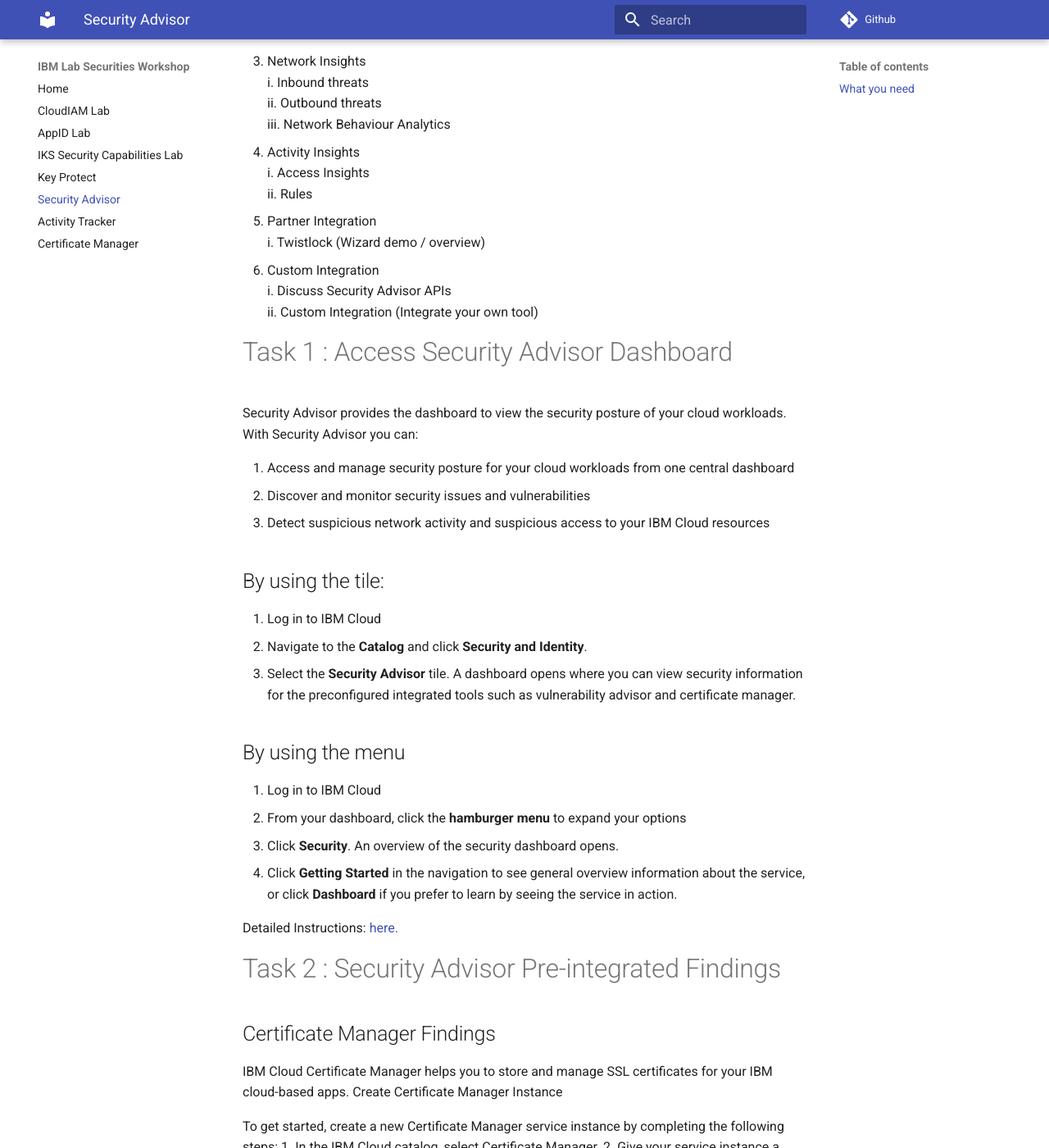
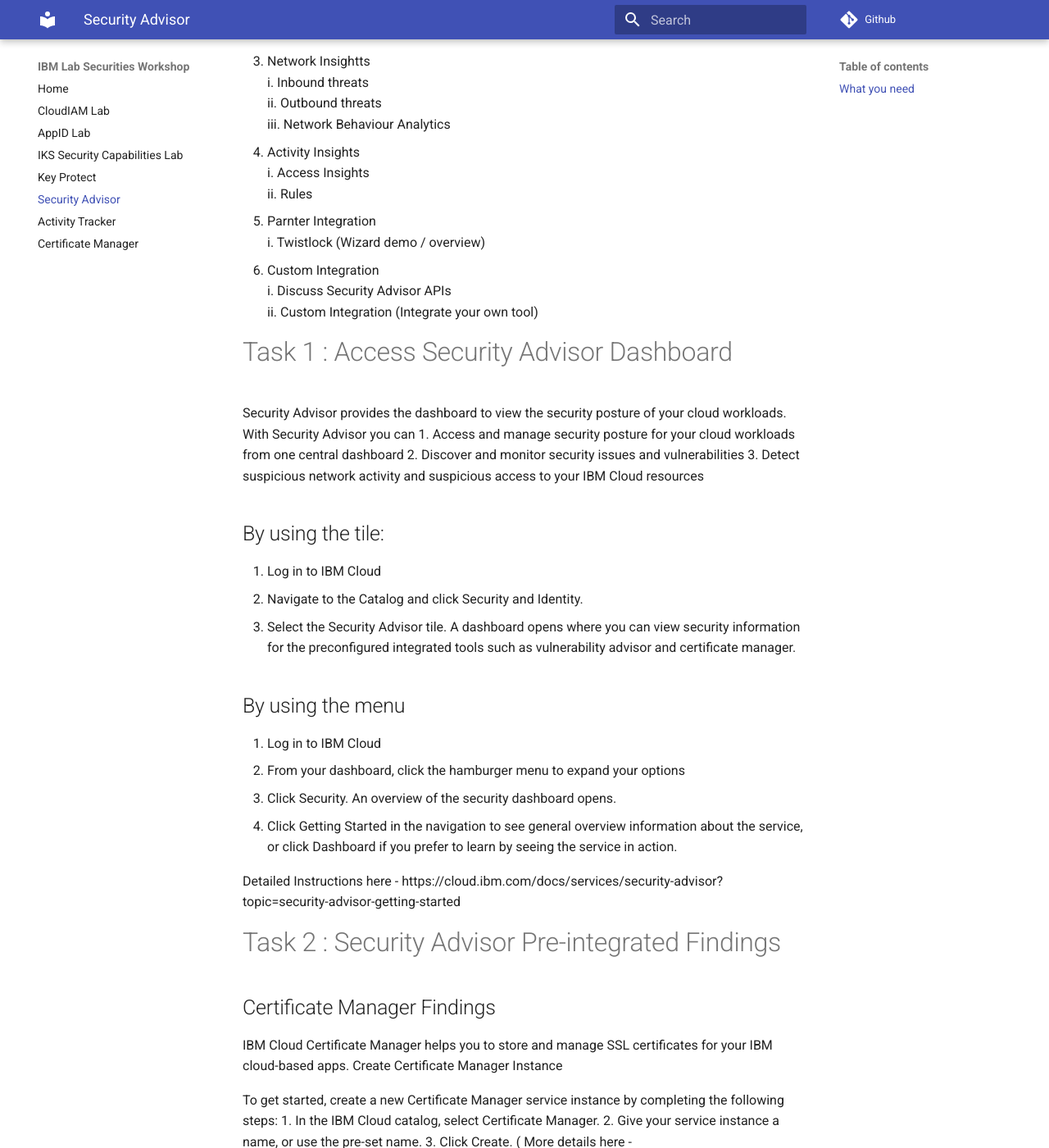
Before and after one commit to ibm-cloud-architecture/ibm-security-workshop, an MkDocs documentation site: the page built from docs/SecurityAdvisor/README.md, in a window 1280 px wide and 1400 px high, scrolled down 853 px. Shown: the whole window at 82% size. Built offline with MkDocs 1.6.1 and Material for MkDocs 9.7.7, drawn with Linux system fonts in a browser that asks for light colours; some of the changed text lies outside the part shown.

Commit message:
Updated Labs

```diff
--- a/docs/SecurityAdvisor/README.md
+++ b/docs/SecurityAdvisor/README.md
@@ -24,14 +24,14 @@ Google Chrome or Firefox browser is recommended
    i.	Create a certificate expiring shortly and import it into Cert Mgr Instance
    ii.	Deep dive into the Vulnerability Advisor Finding
    iii.	Observe the KRI notification on Sec Advisor Dashboard
-3.	Network Insights
+3.	Network Insightts
    i.	Inbound threats
    ii.	Outbound threats
    iii.	Network Behaviour Analytics
 4.	Activity Insights
    i.	Access Insights
    ii.	Rules
-5.	Partner Integration
+5.	Parnter Integration
    i.	Twistlock (Wizard demo / overview)
 6. Custom Integration
    i.	Discuss Security Advisor APIs
@@ -39,24 +39,23 @@ Google Chrome or Firefox browser is recommended
 
 # Task 1 : Access Security Advisor Dashboard
 
-Security Advisor provides the dashboard to view the security posture of your cloud workloads.  With Security Advisor you can:
-
+Security Advisor provides the dashboard to view the security posture of your cloud workloads.  With Security Advisor you can
 1.	Access and manage security posture for your cloud workloads from one central dashboard
 2.	Discover and monitor security issues and vulnerabilities
 3.	Detect suspicious network activity and suspicious access to your IBM Cloud resources
 
 ## By using the tile:
 1.	Log in to IBM Cloud
-2.	Navigate to the **Catalog** and click **Security and Identity**.
-3.	Select the **Security Advisor** tile. A dashboard opens where you can view security information for the preconfigured integrated tools such as vulnerability advisor and certificate manager.
+2.	Navigate to the Catalog and click Security and Identity.
+3.	Select the Security Advisor tile. A dashboard opens where you can view security information for the preconfigured integrated tools such as vulnerability advisor and certificate manager.
 
 ## By using the menu
 1.	Log in to IBM Cloud
-2.	From your dashboard, click the **hamburger menu** to expand your options
-3.	Click **Security**. An overview of the security dashboard opens.
-4.	Click **Getting Started** in the navigation to see general overview information about the service, or click **Dashboard** if you prefer to learn by seeing the service in action.
+2.	From your dashboard, click the hamburger menu to expand your options
+3.	Click Security. An overview of the security dashboard opens.
+4.	Click Getting Started in the navigation to see general overview information about the service, or click Dashboard if you prefer to learn by seeing the service in action.
 
-Detailed Instructions: [here.](https://cloud.ibm.com/docs/services/security-advisor?topic=security-advisor-getting-started)
+Detailed Instructions here - https://cloud.ibm.com/docs/services/security-advisor?topic=security-advisor-getting-started
 
 # Task 2 :  Security Advisor Pre-integrated Findings
 
@@ -92,7 +94,7 @@ If you are not able to create the certificate on your machine,please check with
 2.	Refresh the dashboard after 1 min. Observe that a Key Risk Indicator appears on the certificate manager card.
 ![certmgr](CertMgr.png)
 
-3.	Click on **View all Findings**.  The findings list is shown.
+3.	Click on View all Findings.  The findings list is shown.
 ![FindingsList](FindingsList.png)
 
 4.	Click on the finding and view the details.
```
Also changed, not shown: other parts of docs/SecurityAdvisor/README.md (+4 -1 lines), docs/ActivityTracker/README.md (+3 -4 lines), docs/CertificateManager/README.md (+20 -20 lines), 5 other files.
